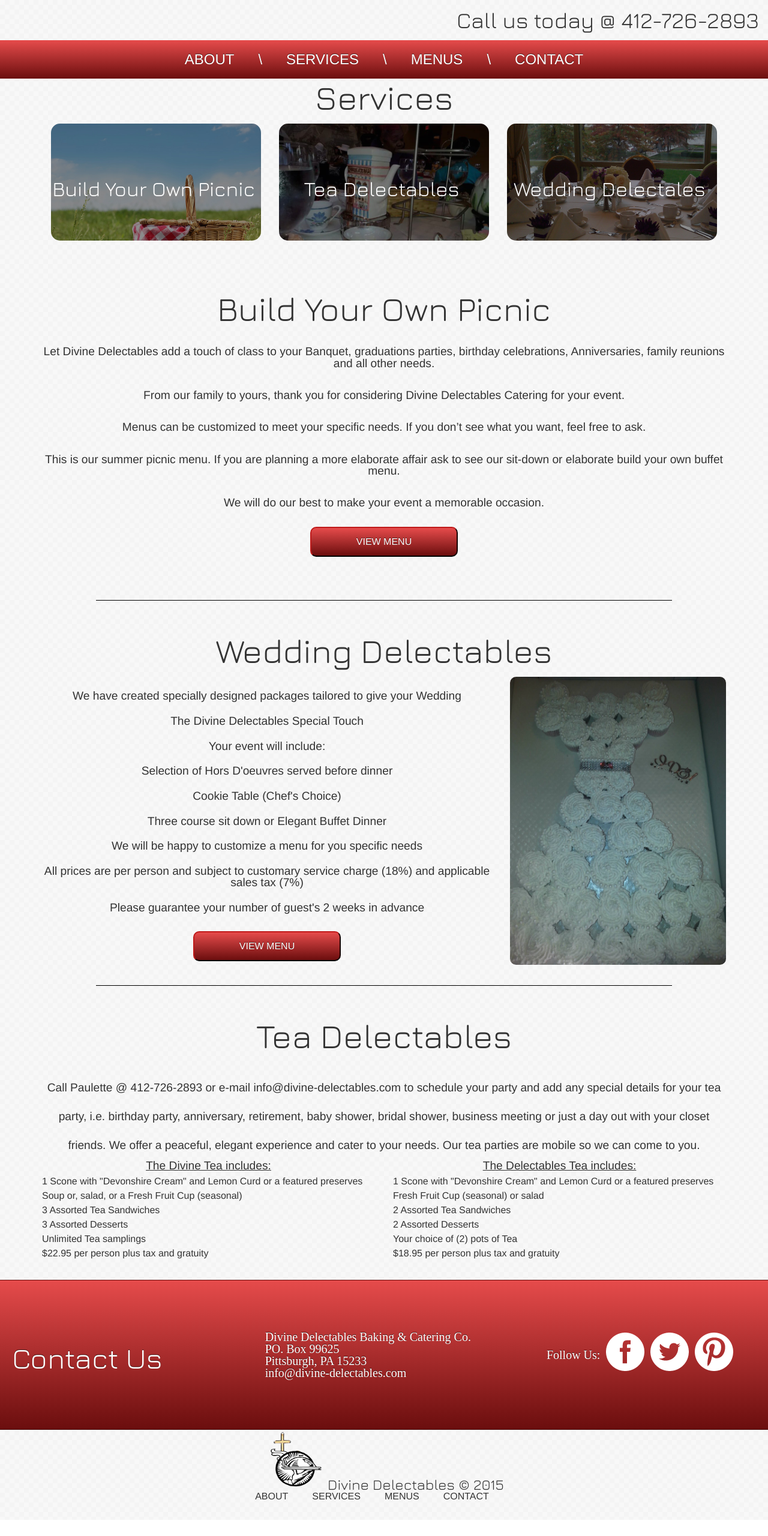
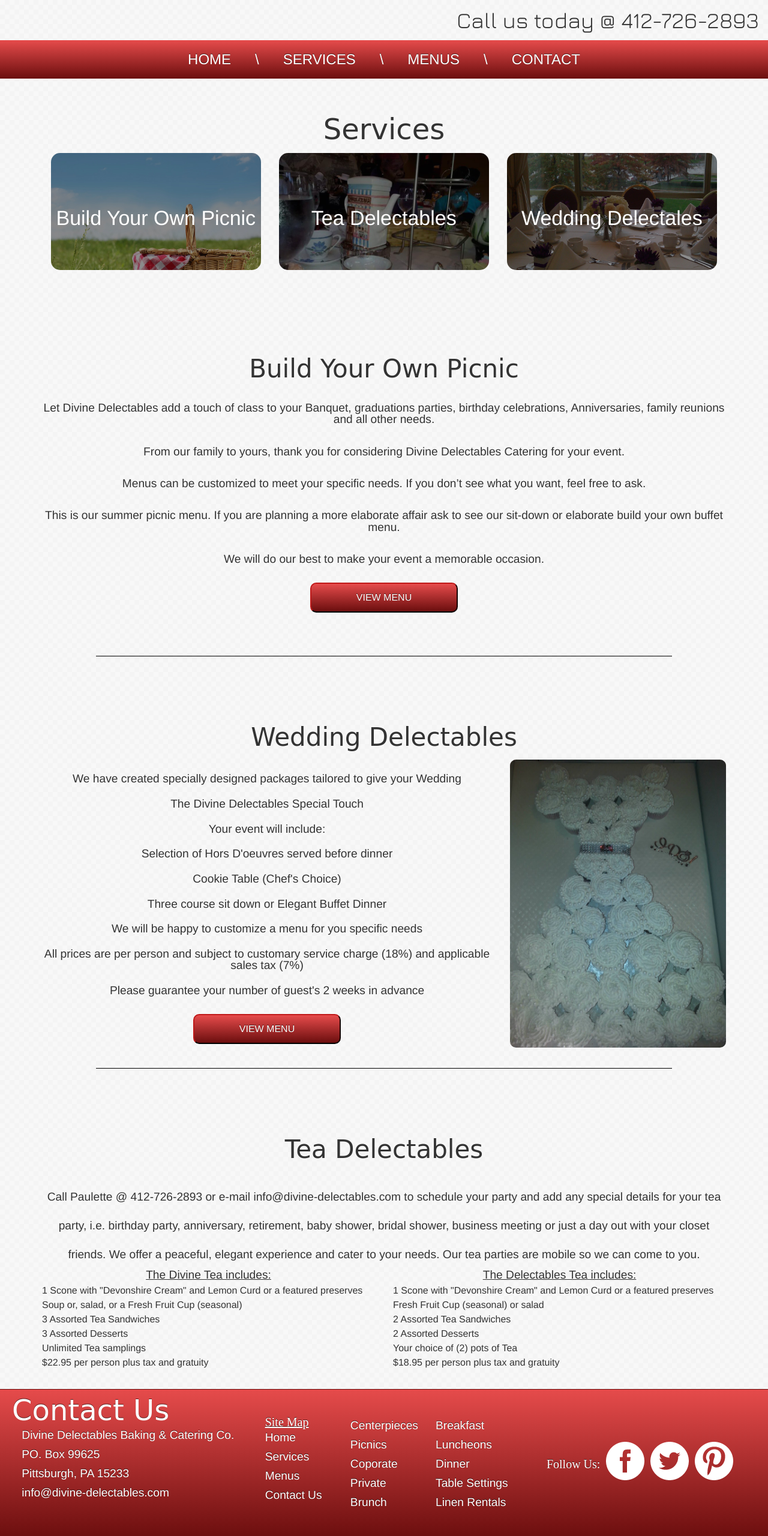
Before and after one commit to JMW5/DivineDelectable, a plain HTML site: page services.html in a window 1280 px wide. Shown: the top 2560 px of the page at 60% size. Before the commit the page ends 2533 px from the top, so only its background shows below. Drawn offline with nearby package versions, Linux system fonts and the light colour scheme; a web font is replaced by a local one.

Commit message:
Revisions

```diff
--- a/sass/partials/_layout.scss
+++ b/sass/partials/_layout.scss
@@ -30,7 +30,9 @@
 	overflow: hidden;
 	border-radius: 15px;
 }
-
+.crop h3 {
+	font-family: 'Arimo', sans-serif !important;
+}
 .flex-container {
 	width: 100%;
 	background-color: hsl(0, 76%, 24%) !important;
@@ -91,9 +93,9 @@
 	height: 445px;
 	background-color: white;
 	h2 {
-		font-size: 72px;
+		font-size: 60px;
 		text-align: left;
-		font-family: 'Jura', sans-serif;
+		font-family: 'Cherry Cream Soda', cursive;
 	}
 	p {
 		font-family: 'Arimo', sans-serif;
@@ -108,9 +110,9 @@
 .services-section {
 	margin: 50px 0px 50px 0px;
 	h2 {
-		font-size: 56px;
-		margin-top: 3%;
-		font-family: 'Jura', sans-serif;
+		font-size: 48px;
+		margin-top: 8%;
+		font-family: 'Cherry Cream Soda', cursive;
 	}
 	h3 {
 		font-size: 34px;
@@ -119,7 +121,7 @@
 		color: white;
 
 		position: absolute;
-		width: 90%;
+		width: 92%;
 		text-align: center;
 		top: 0;
 	}
@@ -155,13 +157,13 @@
 .menu-section {
 	margin: 50px 0px 50px 0px;
 	h2 {
-		font-size: 56px;
+		font-size: 48px;
 		margin-top: 3%;
-		font-family: 'Jura', sans-serif;
+		font-family: 'Cherry Cream Soda', cursive;
 	}
 	.menu ul li a {
 		font-size: 1.5rem;
-		font-family: 'Arimo', sans-serif;
+		font-family: 'Cherry Cream Soda', cursive;
 		color: black;
 	}
 }
@@ -191,9 +193,9 @@
 
 .picnic-section, .tea-section, .wedding-section, .wedding-menu {
 	h2 {
-		font-size: 56px;
-		margin-top: 3%;
-		font-family: 'Jura', sans-serif;
+		font-size: 42px;
+		margin-top: 8%;
+		font-family: 'Cherry Cream Soda', cursive;
 	}
 	p {
 		margin-top: 3%;
@@ -241,7 +243,7 @@
 
 .contact-section h3 {
 	font-size: 3rem;
-	font-family: 'Jura', sans-serif;
+	font-family: 'Cherry Cream Soda', cursive;
 	white-space: nowrap;
 	position: absolute;
 	left: 20px;
@@ -278,10 +280,10 @@
 
 .contact-page {
 	h2 {
-		font-size: 56px;
+		font-size: 42px;
 		margin-top: 5%;
 		margin-bottom: 3%;
-		font-family: 'Jura', sans-serif;
+		font-family: 'Cherry Cream Soda', cursive;
 	}
 	h3 {
 		font-size: 26px;
@@ -303,6 +305,7 @@
 	width: 970px;
 	height: 150px;
 	margin: 0 auto;
+	margin-top: 10px;
 	display: flex;
 
 	flex-direction: column;
--- a/services.html
+++ b/services.html
@@ -5,7 +5,7 @@
     <meta http-equiv="X-UA-Compatible" content="IE=edge">
     <meta name="viewport" content="width=device-width, initial-scale=1">
     <!-- The above 3 meta tags *must* come first in the head; any other head content must come *after* these tags -->
-    <title>Home | Divine Delectables</title>
+    <title>Services | Divine Delectables</title>
 
     <!-- Bootstrap -->
     <link href="css/bootstrap.min.css" rel="stylesheet">
@@ -13,6 +13,7 @@
 
     <link href='https://fonts.googleapis.com/css?family=Arimo' rel='stylesheet' type='text/css'>
     <link href='https://fonts.googleapis.com/css?family=Jura' rel='stylesheet' type='text/css'>
+    <link href='https://fonts.googleapis.com/css?family=Cherry+Cream+Soda' rel='stylesheet' type='text/css'>
 
     <link rel="stylesheet" href="https://maxcdn.bootstrapcdn.com/font-awesome/4.5.0/css/font-awesome.min.css">
 
@@ -37,7 +38,7 @@
      <p>Call us today @ 412-726-2893</p>
      <div class="flex-container">
        <ul>
-         <li><a href="index.html">ABOUT</a></li>
+         <li><a href="index.html">HOME</a></li>
          <li>\</li>
          <li><a href="services.html">SERVICES</a></li>
          <li>\</li>
@@ -109,7 +110,7 @@
            We will do our best to make your
            event a memorable occasion.
          </p>
-         <a href="picnic.html"><button class="btn-custom">VIEW MENU</button></a>
+         <a href="menu.html#picnic-section"><button class="btn-custom">VIEW MENU</button></a>
        </div>
      </div>
    </div><br><br>
@@ -185,19 +186,48 @@
    </div><br><br>
    <!--End of Tea Delectables Section-->
 
-
-
    <!--Contact Section-->
    <div class="container-fluid">
      <div class="row contact-section">
+          <h3>Contact Us</h3>
        <div class="col-md-4" id="contact1">
-         <h3>Contact Us</h3>
+          <ul>
+            <li>Divine Delectables Baking & Catering Co.</li>
+            <li>PO. Box 99625</li>
+            <li>Pittsburgh, PA 15233</li>
+            <li>info@divine-delectables.com</li>
+          </ul>
        </div>
        <div class="col-md-4" id="contact2">
-         <p>Divine Delectables Baking & Catering Co.</p>
-         <p>PO. Box 99625</p>
-         <p>Pittsburgh, PA 15233</p>
-         <p>info@divine-delectables.com</p>
+         <div class="row">
+           <div class="col-md-4">
+             <p><u>Site Map</u></p>
+             <ul>
+               <li>Home</li>
+               <li>Services</li>
+               <li>Menus</li>
+               <li>Contact Us</li>
+             </ul>
+           </div>
+           <div class="col-md-4">
+             <ul>
+               <li>Centerpieces</li>
+               <li>Picnics</li>
+               <li>Coporate</li>
+               <li>Private</li>
+               <li>Brunch</li>
+             </ul>
+           </div>
+           <div class="col-md-4">
+             <ul>
+               <li>Breakfast</li>
+               <li>Luncheons</li>
+               <li>Dinner</li>
+               <li style="white-space: nowrap;">Table Settings</li>
+               <li style="white-space: nowrap;">Linen Rentals</li>
+             </ul>
+           </div>
+         </div>
        </div>
        <div class="col-md-4" id="contact3">
          <p>Follow Us:</p>
@@ -214,13 +244,8 @@
    <!--Footer Section-->
    <footer>
      <div class="footer-flex-container">
-       <h3><img src="images/divine-logo.png" width="100px" height="100px"> Divine Delectables &copy; 2015</h3>
-       <ul>
-         <li>ABOUT</li>
-         <li>SERVICES</li>
-         <li>MENUS</li>
-         <li>CONTACT</li>
-       </ul>
+      <img src="images/divine-logo.png" class="img-responsive" width="120px" height="120px">
+      <p>Copyright &copy; 2016 Divine Delectables</p>
      </div>
    </footer>
    <!--End of Footer Section-->
```
Also changed, not shown: contact.html (+5 -9 lines), index.html (+7 -5 lines), menu.html (+46 -19 lines), css/styles.css.
